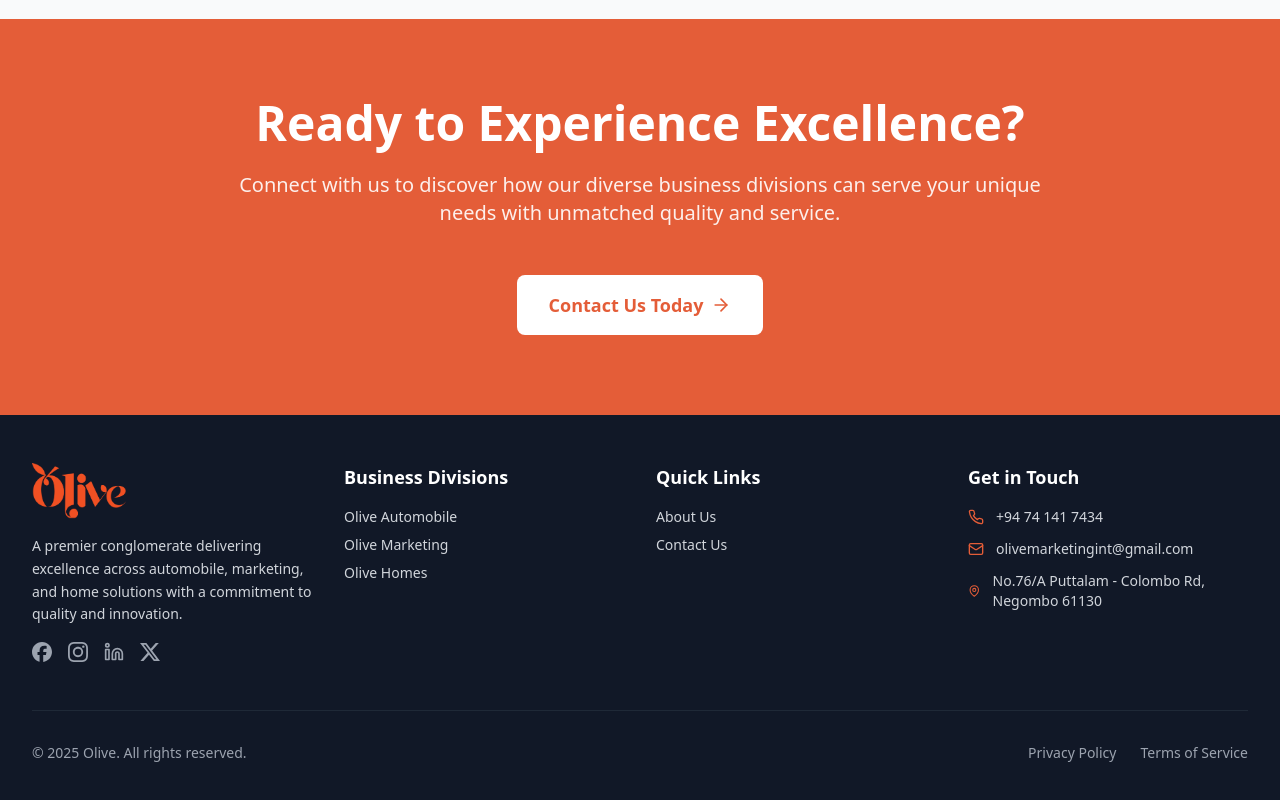
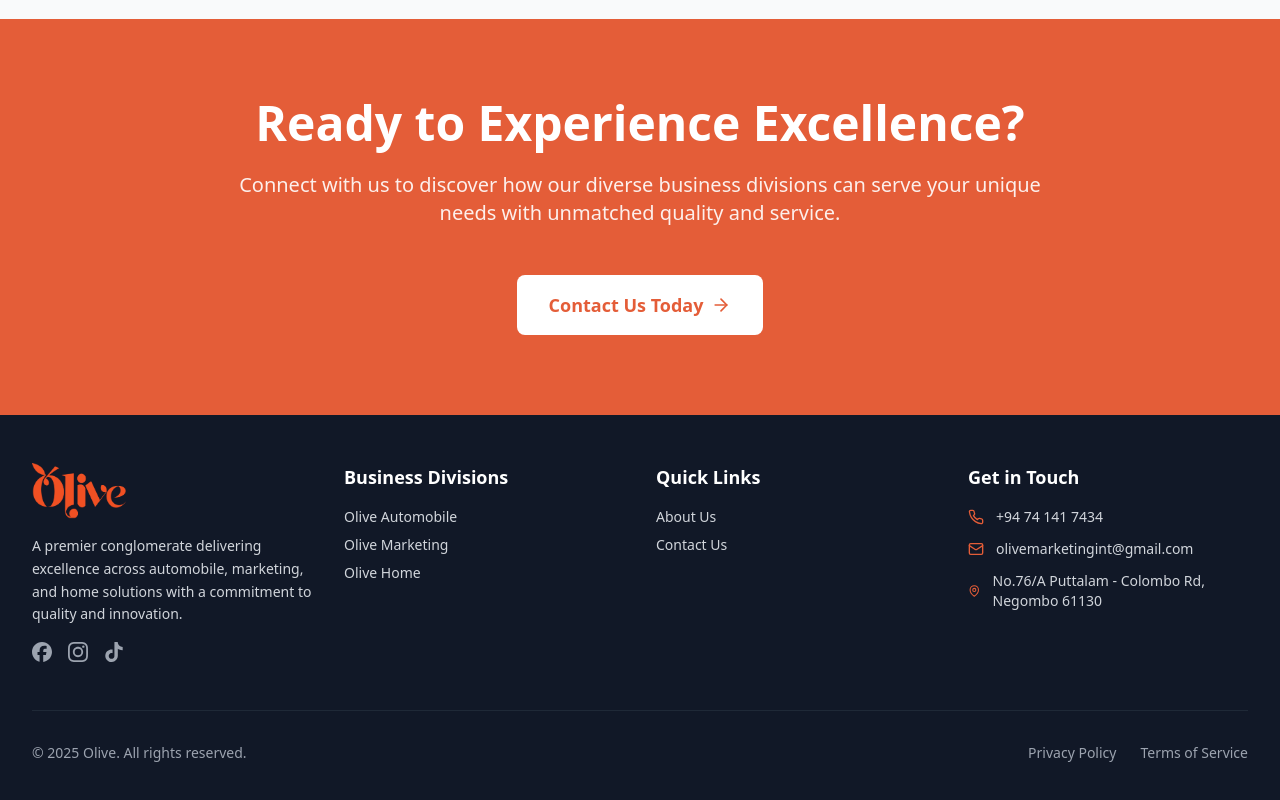
Before and after one commit to kevin-denny/Olive, a React (Vite) app: page / in a window 1280 px wide. Shown: the part 1643-2443 px from the top of the page. Built offline with nearby package versions, Linux system fonts and the light colour scheme.

Commit message:
no message

```diff
--- a/index.html
+++ b/index.html
@@ -1,5 +1,6 @@
 <!DOCTYPE html>
 <html lang="en">
+
 <head>
   <meta charset="UTF-8" />
 
@@ -12,8 +13,10 @@
 
   <!-- Primary SEO -->
   <title>House of Olive | Automotive, Marketing &amp; Home Solutions in Sri Lanka</title>
-    <meta name="description" content="House of Olive is a premier Sri Lankan conglomerate with three divisions — Olive Automobile, Olive Marketing, and Olive Homes — delivering excellence across automotive, industrial tools, and lifestyle sectors." />
-    <meta name="keywords" content="House of Olive, Olive Automobile, Olive Marketing, Olive Homes, Sri Lanka conglomerate, automotive Sri Lanka, industrial machinery Sri Lanka, homeware Sri Lanka, Mahawewa, Negombo" />
+  <meta name="description"
+    content="House of Olive is a premier Sri Lankan conglomerate with three divisions — Olive Automobile, Olive Marketing, and Olive Home — delivering excellence across automotive, industrial tools, and lifestyle sectors." />
+  <meta name="keywords"
+    content="House of Olive, Olive Automobile, Olive Marketing, Olive Home, Sri Lanka conglomerate, automotive Sri Lanka, industrial machinery Sri Lanka, homeware Sri Lanka, Mahawewa, Negombo" />
   <meta name="robots" content="index, follow, max-snippet:-1, max-image-preview:large, max-video-preview:-1" />
   <link rel="canonical" href="https://houseofolive.lk/" />
 
@@ -27,7 +30,8 @@
   <meta property="og:locale" content="en_LK" />
   <meta property="og:url" content="https://houseofolive.lk/" />
   <meta property="og:title" content="House of Olive | Automotive, Marketing &amp; Home Solutions in Sri Lanka" />
-    <meta property="og:description" content="House of Olive is a premier Sri Lankan conglomerate with three divisions — Olive Automobile, Olive Marketing, and Olive Homes — delivering excellence across automotive, industrial tools, and lifestyle sectors." />
+  <meta property="og:description"
+    content="House of Olive is a premier Sri Lankan conglomerate with three divisions — Olive Automobile, Olive Marketing, and Olive Home — delivering excellence across automotive, industrial tools, and lifestyle sectors." />
   <meta property="og:image" content="https://houseofolive.lk/logo.png" />
   <meta property="og:image:alt" content="House of Olive Logo" />
   <meta property="og:image:width" content="1200" />
@@ -36,7 +40,8 @@
   <!-- Twitter / X Card -->
   <meta name="twitter:card" content="summary_large_image" />
   <meta name="twitter:title" content="House of Olive | Automotive, Marketing &amp; Home Solutions in Sri Lanka" />
-    <meta name="twitter:description" content="House of Olive is a premier Sri Lankan conglomerate with three divisions — Olive Automobile, Olive Marketing, and Olive Homes." />
+  <meta name="twitter:description"
+    content="House of Olive is a premier Sri Lankan conglomerate with three divisions — Olive Automobile, Olive Marketing, and Olive Home." />
   <meta name="twitter:image" content="https://houseofolive.lk/logo.png" />
   <meta name="twitter:image:alt" content="House of Olive Logo" />
   <script type="application/ld+json">
@@ -101,7 +106,7 @@
         },
         {
           "@type": "LocalBusiness",
-          "name": "Olive Homes",
+          "name": "Olive Home",
           "description": "Curated homeware, luxury furniture, and lifestyle solutions for sophisticated living.",
           "url": "https://houseofolive.lk/homes",
           "telephone": "+94327137197",
@@ -118,8 +123,10 @@
     }
     </script>
 </head>
+
 <body>
   <div id="root"></div>
   <script type="module" src="/src/main.tsx"></script>
 </body>
+
 </html>
--- a/src/components/Footer.tsx
+++ b/src/components/Footer.tsx
@@ -1,7 +1,7 @@
 import React from "react";
 import { Link } from "react-router-dom";
-import { Linkedin, Mail, Phone, MapPin } from "lucide-react";
-import { SiFacebook, SiInstagram, SiX } from "react-icons/si";
+import { Mail, Phone, MapPin } from "lucide-react";
+import { SiFacebook, SiInstagram, SiTiktok } from "react-icons/si";
 import logo from "/logo.png";
 
 const Footer = () => {
@@ -24,10 +24,30 @@ const Footer = () => {
               innovation.
             </p>
             <div className="flex space-x-4">
-              <SiFacebook className="w-5 h-5 text-gray-400 hover:text-[#e45d38] cursor-pointer transition-colors" />
-              <SiInstagram className="w-5 h-5 text-gray-400 hover:text-[#e45d38] cursor-pointer transition-colors" />
-              <Linkedin className="w-5 h-5 text-gray-400 hover:text-[#e45d38] cursor-pointer transition-colors" />
-              <SiX className="w-5 h-5 text-gray-400 hover:text-[#e45d38] cursor-pointer transition-colors" />
+              <a
+                href="https://www.facebook.com/share/17XLuZDQnH/"
+                target="_blank"
+                rel="noopener noreferrer"
+                aria-label="Facebook"
+              >
+                <SiFacebook className="w-5 h-5 text-gray-400 hover:text-[#e45d38] cursor-pointer transition-colors" />
+              </a>
+              <a
+                href="https://www.instagram.com/olivehome.lk?igsh=MXVzMWEwOTd0N2xwYw=="
+                target="_blank"
+                rel="noopener noreferrer"
+                aria-label="Instagram"
+              >
+                <SiInstagram className="w-5 h-5 text-gray-400 hover:text-[#e45d38] cursor-pointer transition-colors" />
+              </a>
+              <a
+                href="https://www.tiktok.com/@olivehome.lk?_r=1&_t=ZS-94alaZGpq7A"
+                target="_blank"
+                rel="noopener noreferrer"
+                aria-label="TikTok"
+              >
+                <SiTiktok className="w-5 h-5 text-gray-400 hover:text-[#e45d38] cursor-pointer transition-colors" />
+              </a>
             </div>
           </div>
 
@@ -51,7 +71,7 @@ const Footer = () => {
                 to="/homes"
                 className="block text-gray-300 hover:text-[#e45d38] transition-colors text-sm"
               >
-                Olive Homes
+                Olive Home
               </Link>
             </div>
           </div>
--- a/src/components/Header.tsx
+++ b/src/components/Header.tsx
@@ -12,7 +12,7 @@ const Header = () => {
   const divisions = [
     { name: "Olive Automobile", path: "/automobile", color: "text-blue-600" },
     { name: "Olive Marketing", path: "/marketing", color: "text-green-600" },
-    { name: "Olive Homes", path: "/homes", color: "text-amber-600" },
+    { name: "Olive Home", path: "/homes", color: "text-amber-600" },
   ];
 
   return (
@@ -36,8 +36,8 @@ const Header = () => {
             <Link
               to="/about"
               className={`text-sm font-medium transition-colors hover:text-[#e45d38] ${location.pathname === "/about"
-                  ? "text-[#e45d38]"
-                  : "text-gray-700"
+                ? "text-[#e45d38]"
+                : "text-gray-700"
                 }`}
             >
               About Us
@@ -88,8 +88,8 @@ const Header = () => {
             <Link
               to="/contact"
               className={`text-sm font-medium transition-colors hover:text-[#e45d38] ${location.pathname === "/contact"
-                  ? "text-[#e45d38]"
-                  : "text-gray-700"
+                ? "text-[#e45d38]"
+                : "text-gray-700"
                 }`}
             >
               Contact
--- a/src/pages/Contact.tsx
+++ b/src/pages/Contact.tsx
@@ -5,16 +5,14 @@ import {
   Mail,
   MapPin,
   Clock,
-  Send,
   Car,
   Cog,
   Home,
-  Linkedin,
 } from "lucide-react";
 import {
   SiInstagram,
   SiFacebook,
-  SiYoutube,
+  SiTiktok,
 } from "@icons-pack/react-simple-icons";
 
 const Contact = () => {
@@ -31,7 +29,7 @@ const Contact = () => {
     { value: "general", label: "General Inquiry", icon: Mail },
     { value: "automobile", label: "Olive Automobile", icon: Car },
     { value: "marketing", label: "Olive Marketing", icon: Cog },
-    { value: "homes", label: "Olive Homes", icon: Home },
+    { value: "homes", label: "Olive Home", icon: Home },
   ];
 
   const contactInfo = [
@@ -77,7 +75,7 @@ const Contact = () => {
       color: "from-green-600 to-green-700",
     },
     {
-      division: "Olive Homes",
+      division: "Olive Home",
       phone: "+94 32 713 7197",
       email: "olivehomes@gmail.com",
       address: "No.76/A Puttalam - Colombo Rd, Negombo 61130",
@@ -253,7 +251,7 @@ const Contact = () => {
               <button
                 onClick={() =>
                   window.open(
-                    // "https://www.instagram.com/shem_silva_tech?igsh=MTF3Mnp3YnNkdThxMQ==",
+                    "https://www.instagram.com/olivehome.lk?igsh=MXVzMWEwOTd0N2xwYw==",
                     "_blank"
                   )
                 }
@@ -265,11 +263,11 @@ const Contact = () => {
               <button
                 onClick={() =>
                   window.open(
-                    // "https://www.facebook.com/share/1Az3JPFTjP/",
+                    "https://www.facebook.com/share/17XLuZDQnH/",
                     "_blank"
                   )
                 }
-                className="w-12 h-12 bg-[#F7A72E]/60  rounded-full flex items-center justify-center hover:bg-[#F7A72E] transition-colors"
+                className="w-12 h-12 bg-[#F7A72E]/60 rounded-full flex items-center justify-center hover:bg-[#F7A72E] transition-colors"
                 aria-label="Follow us on Facebook"
               >
                 <SiFacebook className="w-6 h-6 text-white" />
@@ -277,26 +275,14 @@ const Contact = () => {
               <button
                 onClick={() =>
                   window.open(
-                    // "https://www.linkedin.com/company/shem-silva-technologies?trk=public_profile_topcard-current-company",
+                    "https://www.tiktok.com/@olivehome.lk?_r=1&_t=ZS-94alaZGpq7A",
                     "_blank"
                   )
                 }
-                className="w-12 h-12 bg-[#F7A72E]/60  rounded-full flex items-center justify-center hover:bg-[#F7A72E] transition-colors"
-                aria-label="Follow us on Facebook"
+                className="w-12 h-12 bg-[#F7A72E]/60 rounded-full flex items-center justify-center hover:bg-[#F7A72E] transition-colors"
+                aria-label="Follow us on TikTok"
               >
-                <Linkedin className="w-6 h-6 text-white" />
-              </button>
-              <button
-                onClick={() =>
-                  window.open(
-                    // "https://www.youtube.com/@ShemSilvaTechnologies",
-                    "_blank"
-                  )
-                }
-                className="w-12 h-12 bg-[#F7A72E]/60  rounded-full flex items-center justify-center hover:bg-[#F7A72E] transition-colors"
-                aria-label="Follow us on YouTube"
-              >
-                <SiYoutube className="w-6 h-6 text-white" />
+                <SiTiktok className="w-6 h-6 text-white" />
               </button>
             </div>
           </div>
--- a/src/pages/Homepage.tsx
+++ b/src/pages/Homepage.tsx
@@ -35,7 +35,7 @@ const Homepage = () => {
       color: "from-green-600 to-green-700",
     },
     {
-      name: "Olive Homes",
+      name: "Olive Home",
       description:
         "Curated homeware, luxury furniture, and lifestyle solutions for sophisticated living.",
       image:
--- a/src/pages/OliveHomes.tsx
+++ b/src/pages/OliveHomes.tsx
@@ -242,7 +242,7 @@ const OliveHomes = () => {
           <div className="grid grid-cols-1 md:grid-cols-2 gap-8">
             {[
               {
-                text: "Olive Homes transformed our living space beyond our expectations. The quality and attention to detail is exceptional.",
+                text: "Olive Home transformed our living space beyond our expectations. The quality and attention to detail is exceptional.",
                 author: "Sarah Johnson",
                 rating: 5,
               },
```
Lines whose indentation alone changed are shown as unchanged.
